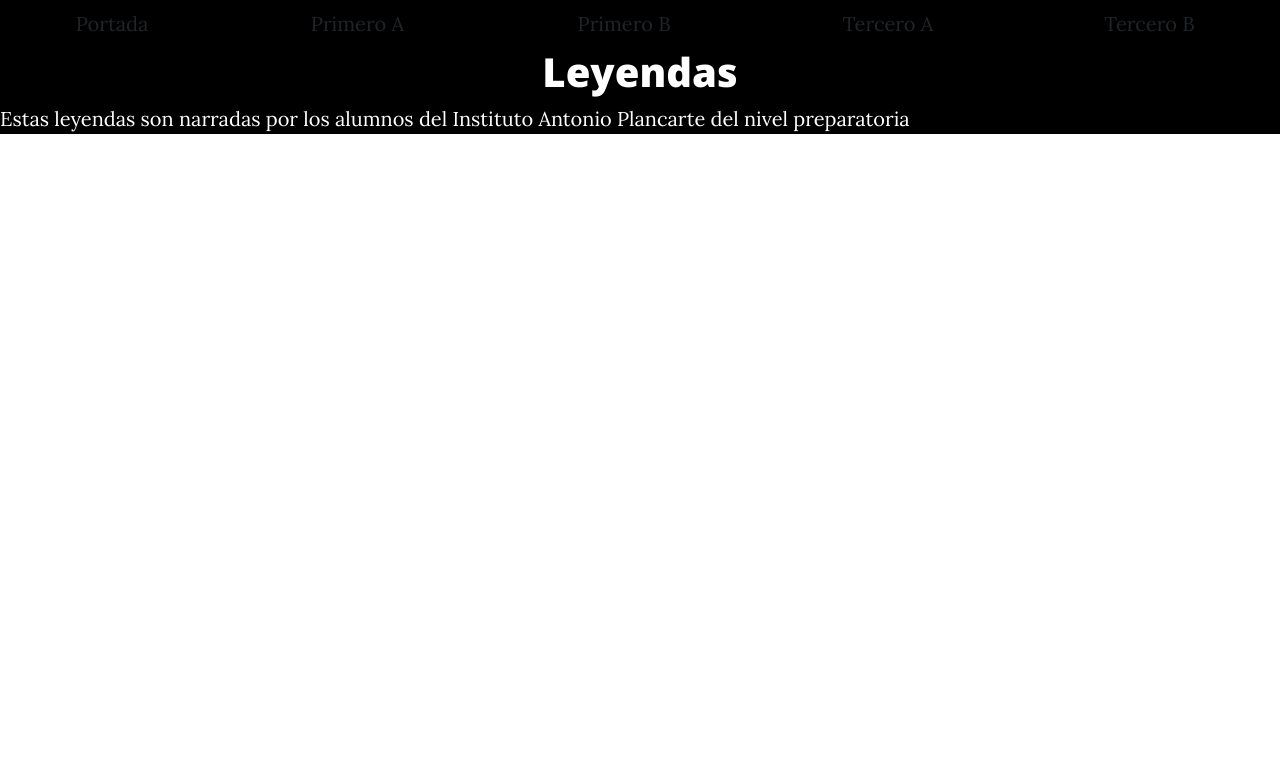
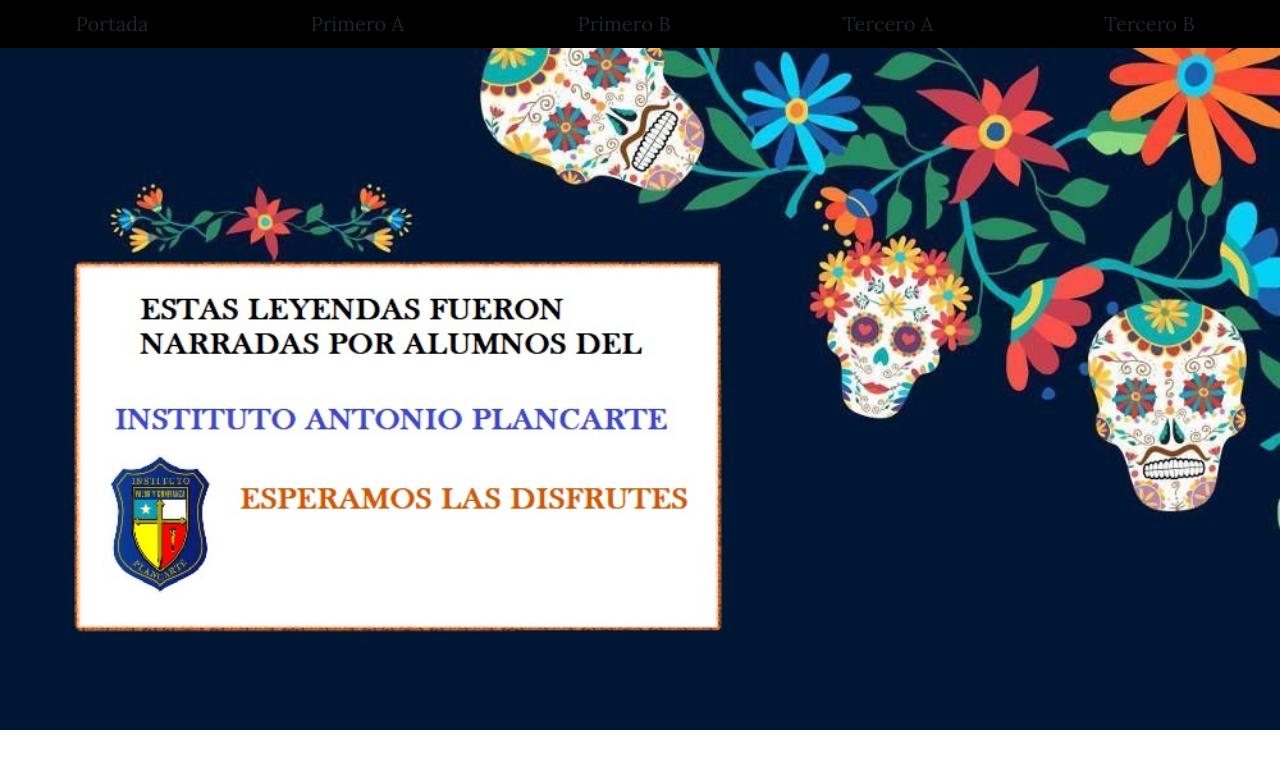
Before and after one commit to Mol97mx/webpodcast, a Django app: template podcast/nucleo/templates/nucleo/home.html in a window 1280 px wide. Shown: the top 769 px of the page. Run offline with Django 3.2, Linux system fonts and the light colour scheme; the template is opened without the code that fills it, so the values that code supplies are empty; some libraries are stand-ins or nearby versions.

Commit message:
se arregla la portada y se añade el archivo de requerimientos

```diff
--- a/podcast/nucleo/templates/nucleo/home.html
+++ b/podcast/nucleo/templates/nucleo/home.html
@@ -6,6 +6,5 @@
 {% block headers %}
 {% endblock %}
 {%block content%}
-    <h1 style="text-align:center;color:white;">Leyendas</h1>
-    <span class="subheading" style="text-align:center;color:white;">Estas leyendas son narradas por los alumnos del Instituto Antonio Plancarte del nivel preparatoria</span>
+    <img width="100%" src="{% static 'nucleo/img/bg.jpg' %}">
 {%endblock%}
--- /dev/null
+++ b/podcast/requirements.txt
@@ -0,0 +1,6 @@
+asgiref==3.2.10
+certifi==2020.6.20
+Django==3.1.2
+pytz==2020.1
+sqlparse==0.4.1
+wincertstore==0.2
```
Also changed, not shown: podcast/nucleo/static/nucleo/img/bg.jpg (added).
